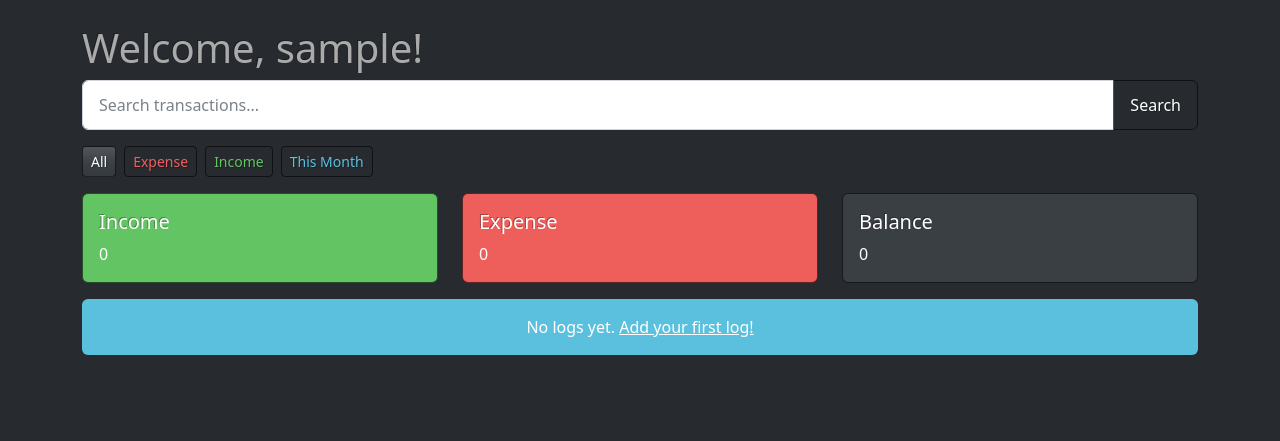
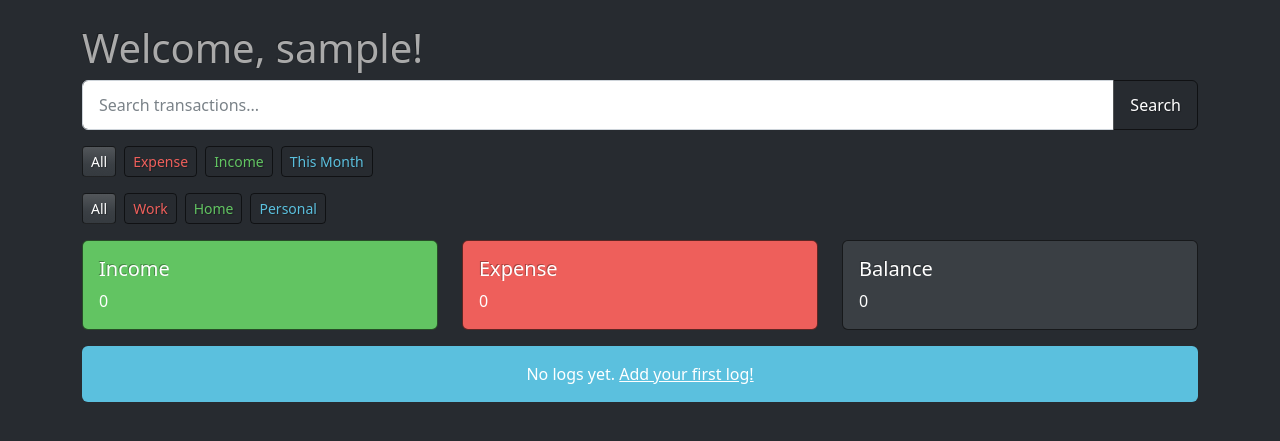
Before and after one commit to Ashita-Sharma/Finance-Tracker, a Flask app: page /dashboard?filter=all&sort=date_of in a window 1280 px wide. Shown: the part 58-499 px from the top of the page. Run offline with Flask 3, Linux system fonts and the light colour scheme; the visitor is signed in with stand-in values (Sample User, id 1); data that the repository does not hold is empty.

Commit message:
added filter-by for home/personal/work

```diff
--- a/app.py
+++ b/app.py
@@ -87,7 +87,12 @@ def dashboard():
         current_month = date.today().strftime('%Y-%m')
         query += " AND date_of LIKE ?"
         params.append(f"{current_month}%")
-
+    elif filter_by == 'home':
+        query += " AND category = 'home'"
+    elif filter_by == 'personal':
+        query += " AND category = 'personal'"
+    elif filter_by == 'work':
+        query += " AND category = 'work'"
 
     if sort_by == 'date_of':
         query += " ORDER BY date_of ASC"
--- a/templates/dashboard.html
+++ b/templates/dashboard.html
@@ -23,6 +23,12 @@
     <a href="?filter=expense&sort={{ sort_by }}" class="btn btn-sm {{ 'btn-danger' if filter_by == 'expense' else 'btn-outline-danger' }}">Expense</a>
     <a href="?filter=income&sort={{ sort_by }}" class="btn btn-sm {{ 'btn-success' if filter_by == 'income' else 'btn-outline-success' }}">Income</a>
     <a href="?filter=current_month&sort={{ sort_by }}" class="btn btn-sm {{ 'btn-info' if filter_by == 'current_month' else 'btn-outline-info' }}">This Month</a>
+</div>
+<div class="d-flex gap-2 mb-3">
+    <a href="?filter=all&sort={{ sort_by }}" class="btn btn-sm {{ 'btn-primary' if filter_by == 'all' else 'btn-outline-primary' }}">All</a>
+    <a href="?filter=work&sort={{ sort_by }}" class="btn btn-sm {{ 'btn-danger' if filter_by == 'work' else 'btn-outline-danger' }}">Work</a>
+    <a href="?filter=home&sort={{ sort_by }}" class="btn btn-sm {{ 'btn-success' if filter_by == 'home' else 'btn-outline-success' }}">Home</a>
+    <a href="?filter=personal&sort={{ sort_by }}" class="btn btn-sm {{ 'btn-info' if filter_by == 'personal' else 'btn-outline-info' }}">Personal</a>
 </div>
 
 <div class="row mb-3">
```
